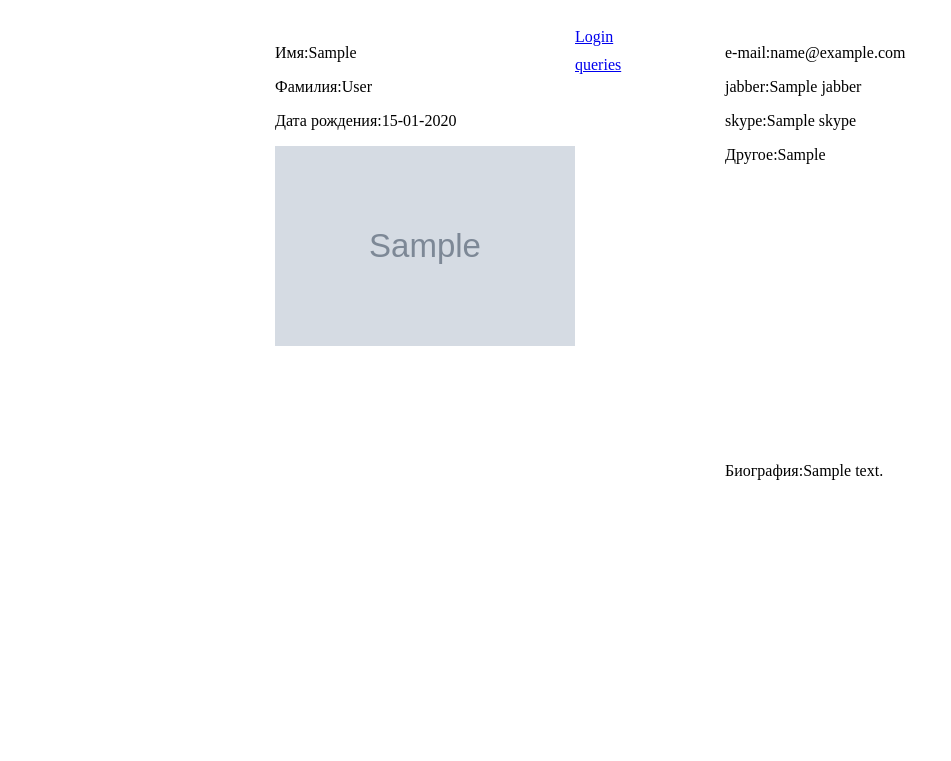
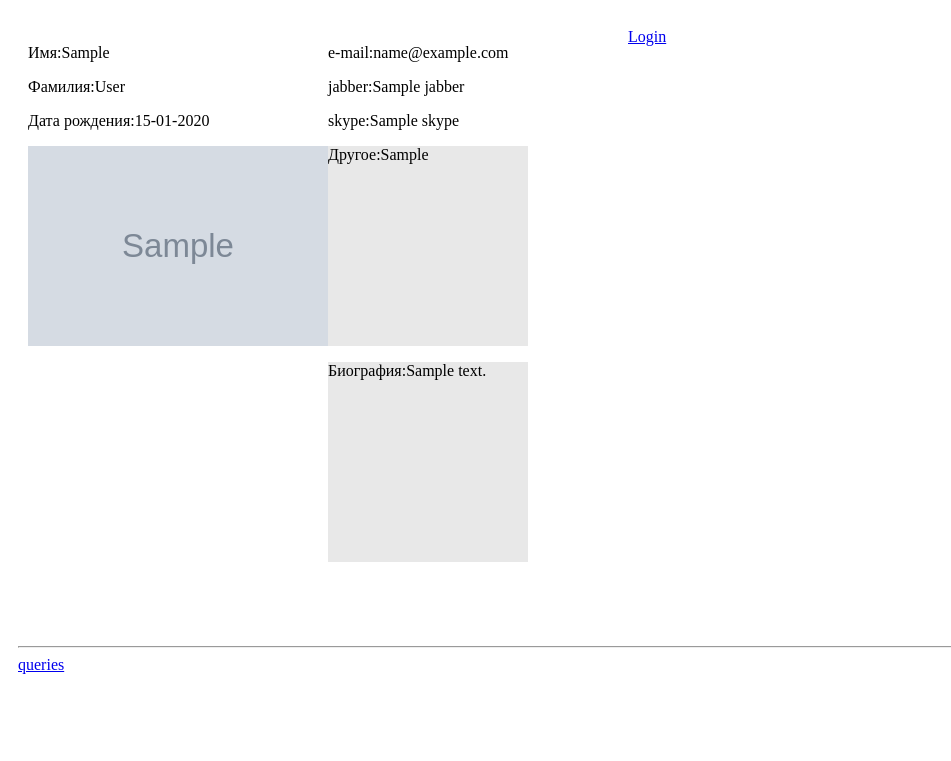
Before and after one commit to alexa-sandra/test42cc, a Django app: template test42cc/templates/index.html in a window 1280 px wide. Shown: the top 761 px of the page, without its empty margins (0-951 px from the left). Run offline with Django 3.2, Linux system fonts and the light colour scheme; the template is opened without the code that fills it: most values are stand-ins (such as "Sample title", 1, 10 or a date in 2020); grey boxes marked "Sample" are stand-in pictures; parts of the project's set-up code (start-up, migrations or seed data) failed here and were passed over.

Commit message:
ticket:3 fix styles in templates as mockup

```diff
--- a/test42cc/media/css/main.css
+++ b/test42cc/media/css/main.css
@@ -3,25 +3,31 @@ body {
 }
 
 .container {
-    width:750px;
-    margin:auto;
+    position:relative;
     padding:10px;
+    height:600px;
 }
 
 .leftSide {
     width:300px;
-    height:700px;
     float:left;
 }
+.centerSide {
+    width:300px;
+    float:left;
+
+}
+
 .rightSide {
     width:300px;
-    height:700px;
-    float:right;
+    float:left;
 
 }
+
 .textarea {
-    width:300px;
-    height:300px;
+    width:200px;
+    height:200px;
+    background-color: #E8E8E8;
 }
 
 #progress{
@@ -32,3 +38,7 @@ body {
     float:left;
     width:300px;
 }
+
+.underline {
+    position: relative;
+}
--- a/test42cc/templates/edit.html
+++ b/test42cc/templates/edit.html
@@ -40,7 +40,7 @@
         <p>{{ form.photo.label_tag }}:{{ form.photo }}</p>
 
  </div>
-<div lass="rightSide">
+<div class="centerSide">
         <p>{{ form.email.label_tag }}:{{ form.email }}</p>
         <p>{{ form.jabber.label_tag }}:{{ form.jabber }}</p>
         <p>{{ form.skype.label_tag }}:{{ form.skype }}</p>
--- a/test42cc/templates/index.html
+++ b/test42cc/templates/index.html
@@ -3,13 +3,6 @@
 
 {% block content %}
  <div class="container">
-    {% if user.is_authenticated %}
-        <a href="{% url 'edit' %}">Edit</a>&nbsp;
-        <a href="{% admin_link info %}">Admin</a>
-        <a href="{% url 'logout' %}">Logout</a>
-    {% else %}
-        <a href="{% url 'login' %}">Login</a>
-    {% endif %}
     {% if info %}
         <div class="leftSide">
         <p>Имя:{{ info.first_name }}</p>
@@ -20,7 +13,7 @@
        {% endif %}
 
         </div>
-        <div class="rightSide">
+        <div class="centerSide">
         <p>e-mail:{{ info.email }}</p>
         <p>jabber:{{ info.jabber }}</p>
         <p>skype:{{ info.skype }}</p>
@@ -28,11 +21,21 @@
         <p class="textarea">Биография:{{ info.bio|safe }}</p>
 
         </div>
+        <div class="rightSide">
+        {% if user.is_authenticated %}
+            <a href="{% url 'edit' %}">Edit</a>&nbsp;
+            <a href="{% url 'logout' %}">Logout</a>
+            <a href="{% admin_link info %}">Admin</a>
+        {% else %}
+            <a href="{% url 'login' %}">Login</a>
+        {% endif %}
+        </div>
     {% else %}
-   <p>Данных нет</p>
+     <p>Данных нет</p>
 {% endif %}
 </div>
-<div>
+<div class="underline">
+    <hr>
     <a href="/admin/person/httpstoredquery/">queries</a>
 </div>
 {% endblock %}
```
